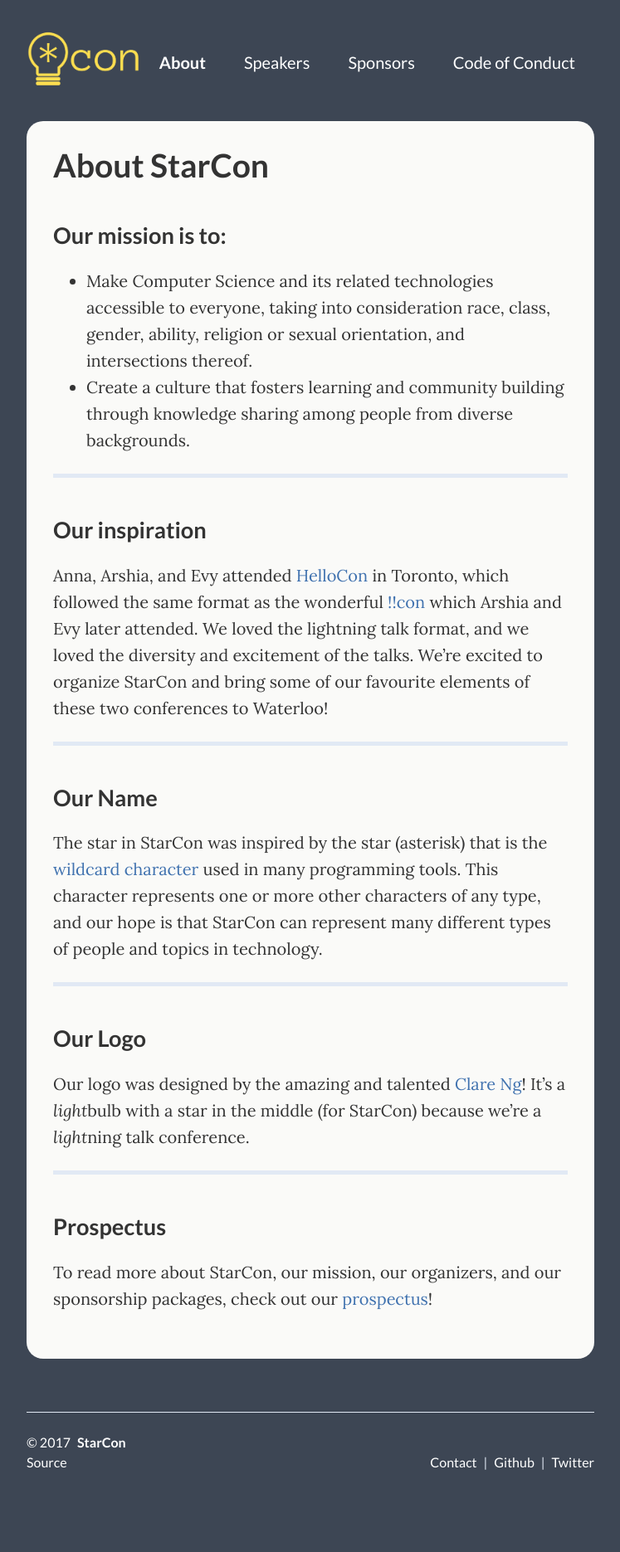
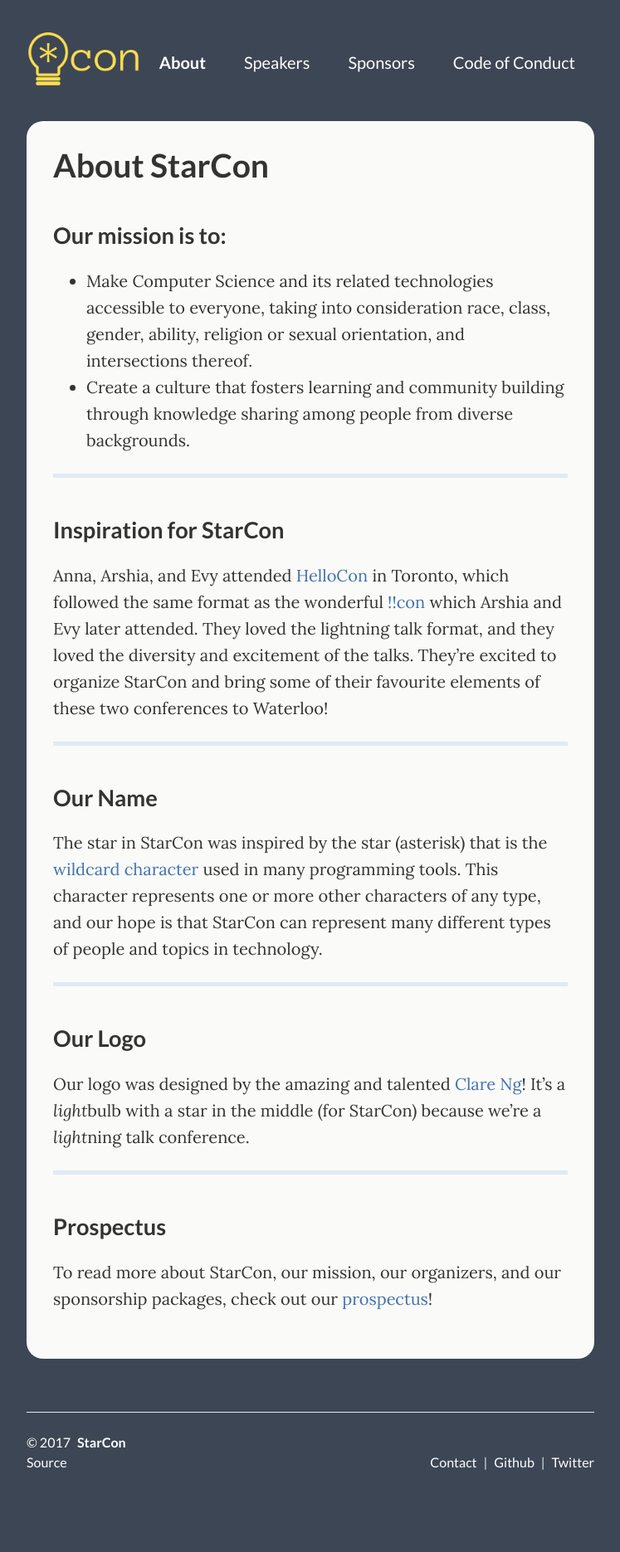
Before and after one commit to StarConKW/starconkw.github.io, a Jekyll site: the page built from _pages/about.md, in a window 1280 px wide. Shown: the whole page at 83% size, without its empty margins (266-1013 px from the left). Built offline with Jekyll 4.4.1, drawn with Linux system fonts in a browser that asks for light colours.

Commit message:
fix switch between third and first person

```diff
--- a/_pages/about.md
+++ b/_pages/about.md
@@ -17,9 +17,9 @@ permalink: /about/
 
 ---
 
-## Our inspiration
+## Inspiration for StarCon
 
-Anna, Arshia, and Evy attended [HelloCon](http://hellocon.net) in Toronto, which followed the same format as the wonderful [!!con](http://bangbangcon.com) which Arshia and Evy later attended. We loved the lightning talk format, and we loved the diversity and excitement of the talks. We're excited to organize StarCon and bring some of our favourite elements of these two conferences to Waterloo!
+Anna, Arshia, and Evy attended [HelloCon](http://hellocon.net) in Toronto, which followed the same format as the wonderful [!!con](http://bangbangcon.com) which Arshia and Evy later attended. They loved the lightning talk format, and they loved the diversity and excitement of the talks. They're excited to organize StarCon and bring some of their favourite elements of these two conferences to Waterloo!
 
 ---
 
```
